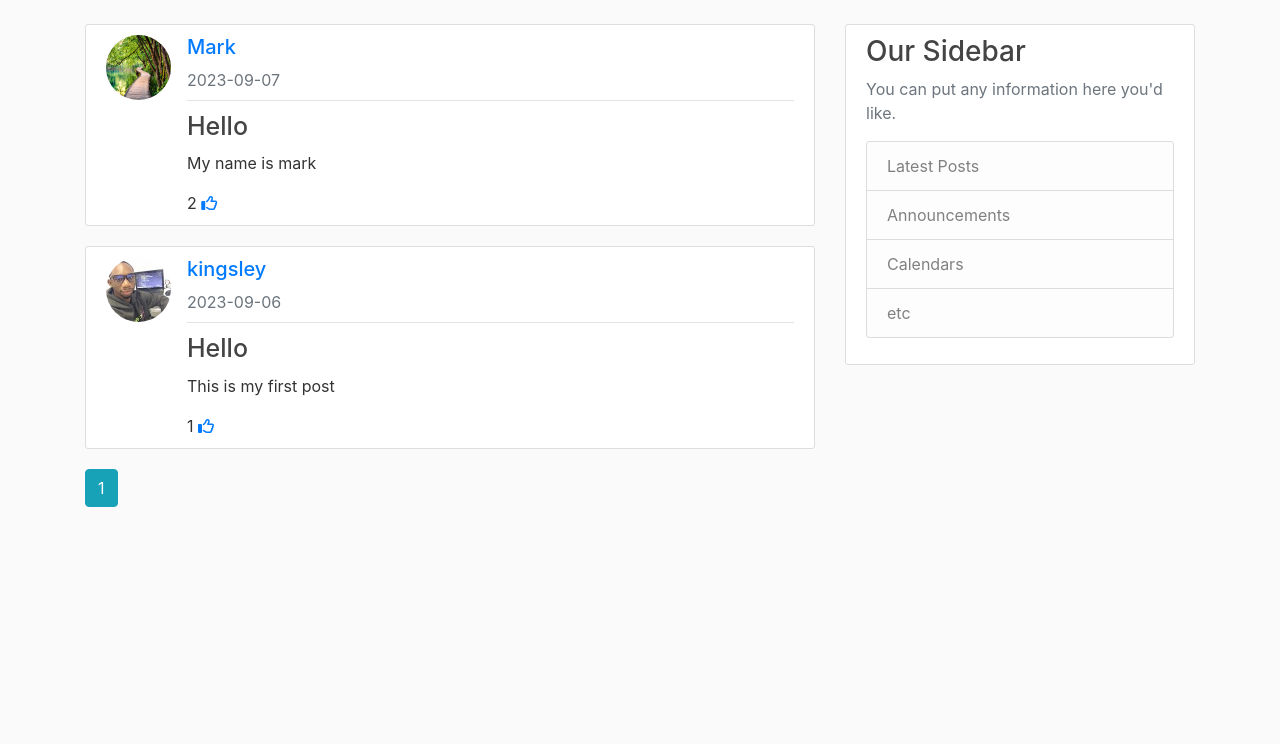
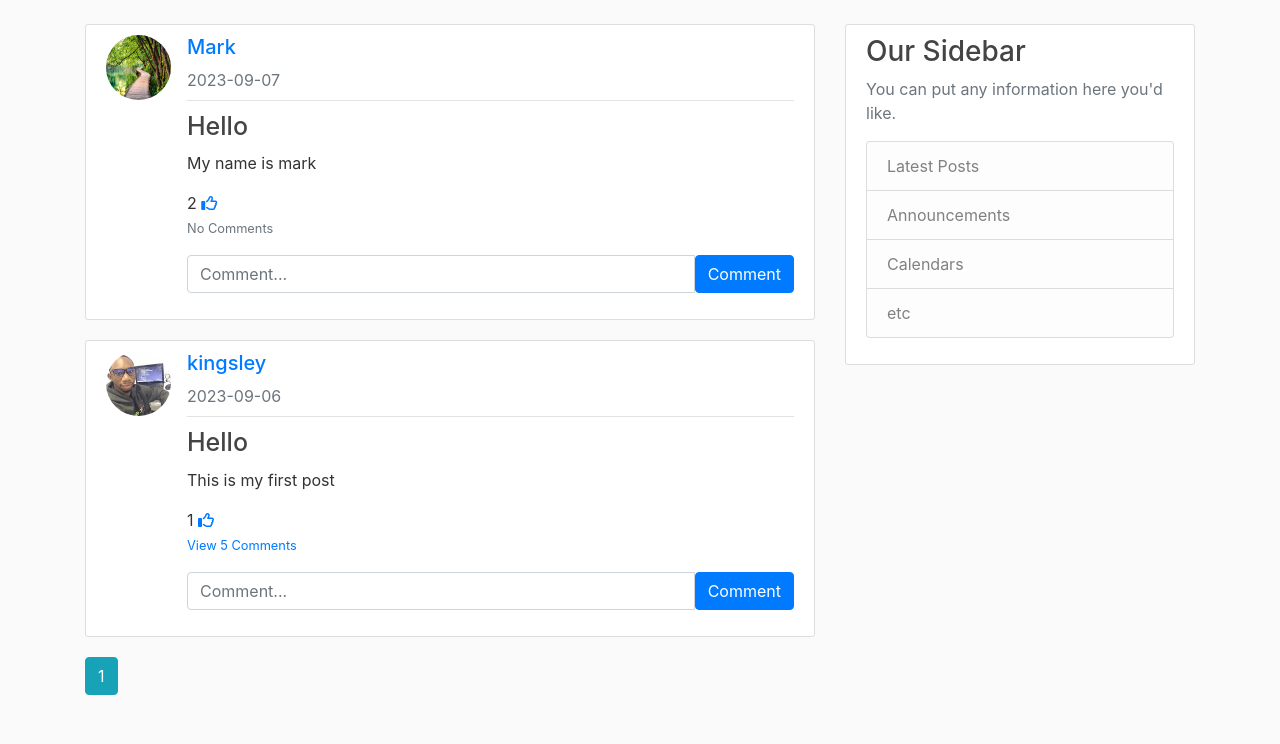
Before and after one commit to Pure-coder007/Blog-App, a Flask app: page /home in a window 1280 px wide. Shown: the part 56-800 px from the top of the page. Run offline with Flask 3, Linux system fonts and the light colour scheme; a user stored in the database is signed in; data comes from the database, SQL or seed files in the repository; both versions use the stored data as it was after the commit; some libraries are stand-ins or nearby versions.

```diff
--- a/flaskblog/models.py
+++ b/flaskblog/models.py
@@ -1,6 +1,6 @@
 from datetime import datetime
 # from itsdangerous import TimedJSONWebSignatureSerializer as Serializer
-from itsdangerous.url_safe import URLSafeTimedSerializer as Serializer
+from itsdangerous import TimedJSONWebSignatureSerializer as Serializer
 from flaskblog import db, login_manager, app
 from flask_login import UserMixin
 from sqlalchemy.sql import func
@@ -55,6 +55,7 @@ class Post(db.Model):
     user_id = db.Column(db.Integer,  db.ForeignKey('user.id', ondelete='CASCADE'), nullable=False)
     comments = db.relationship('Comment', backref='comment_post', lazy=True, passive_deletes=True)
     likes = db.relationship('Like', backref='like_post', lazy=True, passive_deletes=True)
+    user = db.relationship('User', backref='user_post', lazy=True, passive_deletes=True)
 
     def __repr__(self):
         return f"Post('{self.title}', '{self.date_posted}')"
@@ -66,6 +67,7 @@ class Comment(db.Model):
     date_created = db.Column(db.DateTime(timezone=True), default=func.now())
     author = db.Column(db.Integer, db.ForeignKey('user.id', ondelete='CASCADE'), nullable=False)  # Corrected ForeignKey
     post_id = db.Column(db.Integer, db.ForeignKey('post.id', ondelete= 'CASCADE'), nullable=False)
+    the_user = db.relationship('User', backref='user_comment', lazy=True, passive_deletes=True)
 
 
 
--- a/flaskblog/routes.py
+++ b/flaskblog/routes.py
@@ -250,3 +250,43 @@ def like(post_id):
         db.session.add(like)
         db.session.commit()
     return redirect(url_for('home', post_id=post_id))
+
+
+@app.route("/create-comment/<int:post_id>", methods=['POST'])
+@login_required
+def create_comment(post_id):
+    text = request.form.get('text')
+
+    if not text:
+        flash('Comment cannot be empty.', 'danger')
+        return redirect(url_for('home'))
+
+    post = Post.query.get(post_id)
+
+    if not post:
+        flash('Post does not exist.', 'error')
+        return redirect(url_for('home'))
+
+    comment = Comment(text=text, author=current_user.id, post_id=post_id)
+    db.session.add(comment)
+    db.session.commit()
+
+    flash('Comment added successfully!', 'success')
+    return redirect(url_for('home'))
+
+
+@app.route('/delete-comment/<int:comment_id>', methods=['POST'])
+@login_required
+def delete_comment(comment_id):
+    comment = Comment.query.get_or_404(comment_id)
+
+    # Check if current user is the comment author or the post creator
+    # if current_user.id == comment.the_user or current_user.id == comment.post.author:
+
+    db.session.delete(comment)
+    db.session.commit()
+    flash('Comment deleted.', 'success')
+    # else:
+    #     flash('You do not have the permission to delete this comment.', 'danger')
+
+    return redirect(url_for('home')) # Redirect to the appropriate view.
--- a/flaskblog/templates/home.html
+++ b/flaskblog/templates/home.html
@@ -14,22 +14,68 @@
 
 
             {{ post.likes|length }}
-            {% if user_id in post.likes|map(attribute="author")|list %}
-            <a href="/like-post/{{post.id}}"><i class="fas fa-thumbs-up"></i></a>
-            {% else %}
-            <a href="/like-post/{{post.id}}"><i class="far fa-thumbs-up"></i></a>
-            {% endif %}
+{% if user_id in post.likes|map(attribute="author")|list %}
+<a href="/like-post/{{post.id}}"><i class="fas fa-thumbs-up"></i></a>
+{% else %}
+<a href="/like-post/{{post.id}}"><i class="far fa-thumbs-up"></i></a>
+{% endif %}
 
-            <!--{{ post.likes|length }}
-            <a href="#" class="like-button" data-post-id="{{post.id}}">
-                {% if user_id in post.likes|map(attribute="author")|list %}
-                    <i class="fas fa-thumbs-up"></i>
-                {% else %}
-                    <i class="far fa-thumbs-up"></i>
-                {% endif %}
-            </a> -->
+<div class="collapse" id="comments-{{post.id}}">
+    <div class="card">
+        <div class="card-body" id="comments-expanded-{{post.id}}">
+
+            {% for comment in post.comments %}
+                <div class="d-flex justify-content-between align-items-center">
+                    <div>
+                        <a href="{{ url_for('user_posts', username=comment.the_user.username ) }}">{{comment.the_user.username}}</a>: {{comment.text}}
+                    </div>
+                <br>
+                <br>
+                    <div>
+                        <small class="text-muted">
+                            {{comment.date_created}}
+                        </small>
+                    </div>
+                </div>
 
 
+                <div class="d-flex justify-content-between align-items-center">
+                    <div>
+                        <a href="{{ url_for('user_posts', username=comment.the_user.username ) }}">{{comment.the_user.username}}</a>: {{comment.text}}
+                    </div>
+                    <br>
+                    <br>
+                    <div class="d-flex align-items-center">
+                        <small class="text-muted">
+                            {{comment.date_created}}
+                        </small>
+                        <!-- Check if current user is the comment author or the post creator -->
+                        {% if current_user.id == comment.the_user.id or current_user.id == post.user.id %}
+                            <form method="POST" action="{{ url_for('delete_comment', comment_id=comment.id) }}" style="margin-left: 10px;">
+                                <button type="submit" class="btn btn-sm btn-danger">Delete</button>
+                            </form>
+                        {% endif %}
+                    </div>
+                </div>
+            {% endfor %}
+
+        </div>
+    </div>
+</div>
+<p class="card-text">
+    {% if post.comments|length > 0 %}
+    <!-- Modified the below anchor tag to include 'data-bs-target' attribute -->
+    <a data-bs-toggle="collapse" href="#comments-{{post.id}}" role="button">
+        <small>View {{post.comments|length}} Comments</small>
+    </a>
+    {% else %}
+    <small class="text-muted">No Comments</small>
+    {% endif %}
+</p>
+<form class="input-group mb-3 mt-3" method="POST" action="/create-comment/{{post.id}}">
+    <input type="text" id="text" name="text" class="form-control" placeholder="Comment..." />
+    <button type="submit" class="btn btn-primary">Comment</button>
+</form>
 
         </div>
     </article>
--- a/flaskblog/templates/layout.html
+++ b/flaskblog/templates/layout.html
@@ -93,6 +93,8 @@
         <script src="https://cdnjs.cloudflare.com/ajax/libs/popper.js/1.12.9/umd/popper.min.js" integrity="sha384-ApNbgh9B+Y1QKtv3Rn7W3mgPxhU9K/ScQsAP7hUibX39j7fakFPskvXusvfa0b4Q" crossorigin="anonymous"></script>
         <script src="https://maxcdn.bootstrapcdn.com/bootstrap/4.0.0/js/bootstrap.min.js" integrity="sha384-JZR6Spejh4U02d8jOt6vLEHfe/JQGiRRSQQxSfFWpi1MquVdAyjUar5+76PVCmYl" crossorigin="anonymous"></script>
 
-        <script type="text/javascript"  src="{{ url_for('static', filename='index.js')}}"></script>
+        <script src="https://cdn.jsdelivr.net/npm/bootstrap@5.1.0/dist/js/bootstrap.bundle.min.js"></script>
+
+
     </body>
 </html>
```
Also changed, not shown: flaskblog/templates/post.html (+8 -0 lines), text.html (+20 -1 lines), flaskblog/static/images/a11a3c2f942ecabf.jpg (added), instance/site.db.
